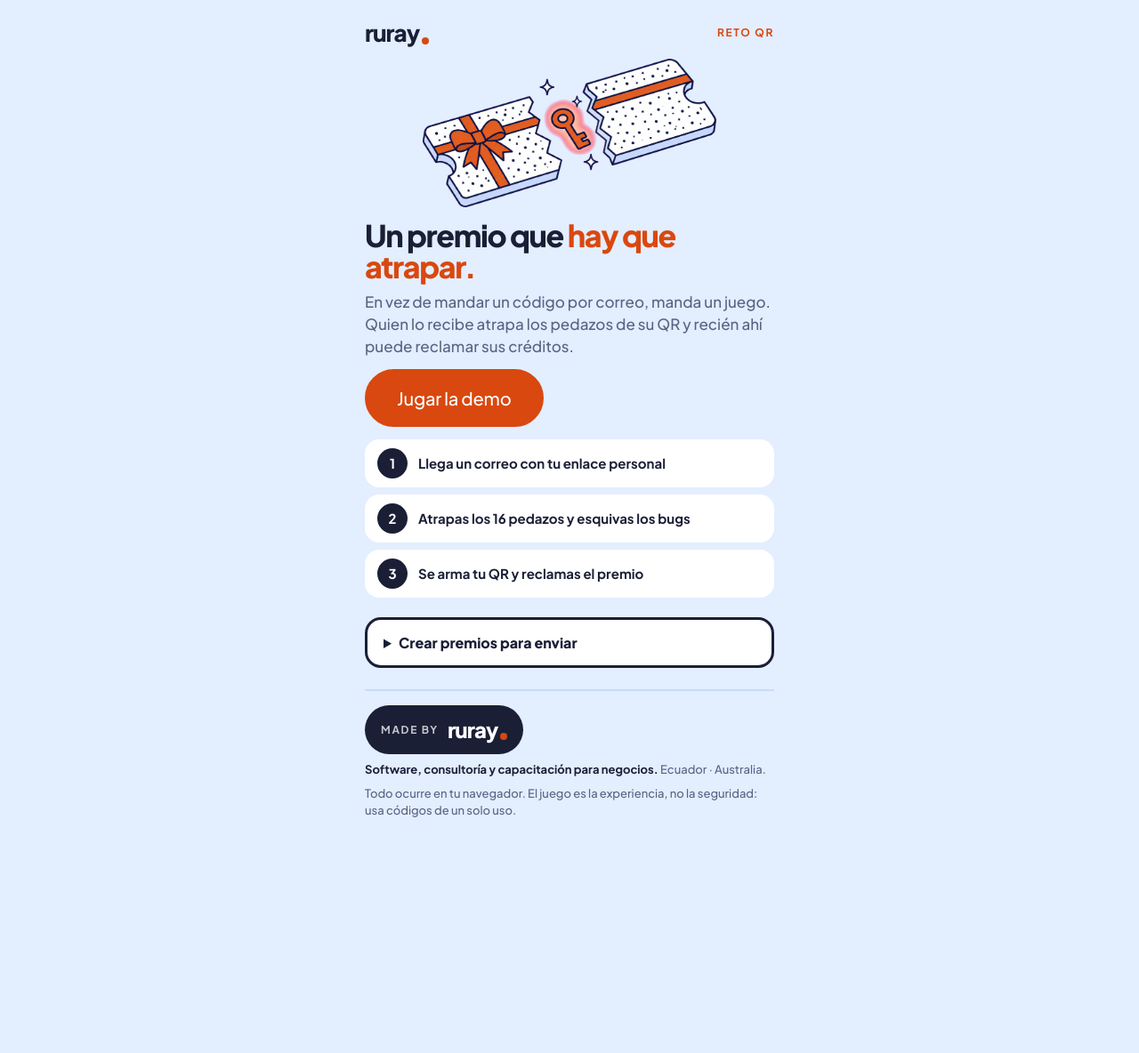
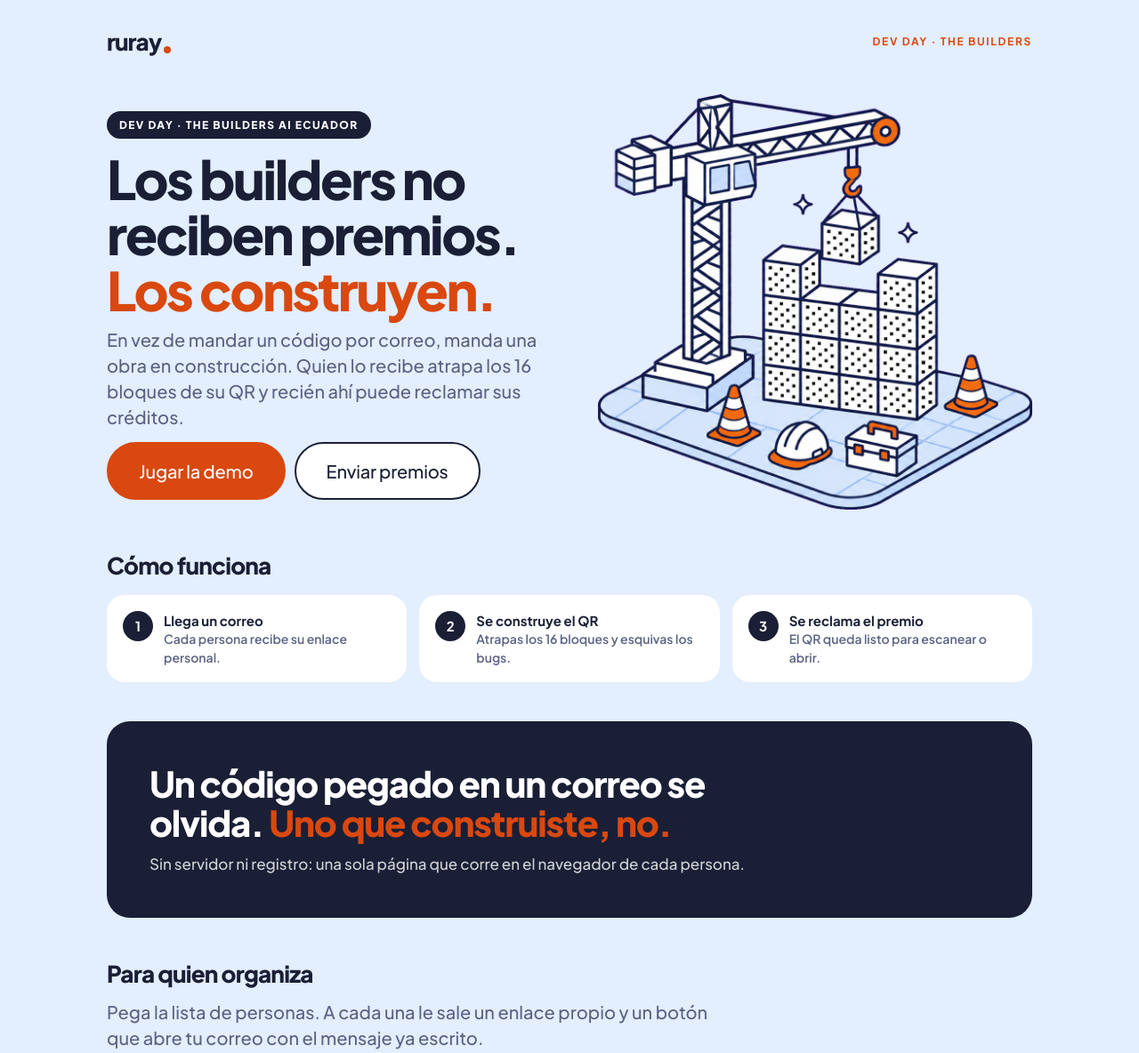
Before and after one commit to DweskZ/reto-qr, a plain HTML site: page index.html in a window 1280 px wide. Shown: the top 1184 px of the page at 89% size. Before the commit the page ends 957 px from the top, so only its background shows below. Drawn offline with nearby package versions, Linux system fonts and the light colour scheme.

Commit message:
feat: add builders-themed landing and construction artwork

```diff
--- a/index.html
+++ b/index.html
@@ -14,6 +14,28 @@
   body { min-height: 100vh; background: var(--ice); color: var(--ink); font: 500 17px/1.45 "Plus Jakarta Sans", system-ui, sans-serif;
          display: flex; justify-content: center; padding: 18px 16px 36px; }
   main { width: 100%; max-width: 460px; }
+  main.landing { max-width: 1040px; }
+  .badge { display: inline-block; font-size: 12px; font-weight: 800; letter-spacing: .12em; text-transform: uppercase; background: var(--ink); color: var(--white); padding: 7px 14px; border-radius: 999px; margin-top: 18px; }
+  .hero { display: grid; gap: 8px; align-items: center; }
+  .hero .art { max-width: 420px; order: -1; }
+  .sec { font-size: 26px; font-weight: 800; letter-spacing: -.03em; margin-top: 44px; }
+  .rules.three small { display: block; font-weight: 600; font-size: 14px; color: var(--muted); }
+  .band { margin-top: 44px; padding: 30px 26px; background: var(--ink); color: var(--white); border-radius: 26px; }
+  .band h2 { font-size: 28px; font-weight: 800; letter-spacing: -.03em; line-height: 1.1; }
+  .band em { font-style: normal; color: var(--tc); }
+  .band p { margin-top: 12px; opacity: .8; }
+  .maker { max-width: 620px; }
+  @media (min-width: 860px) {
+    main.landing { padding-top: 10px; }
+    .hero { grid-template-columns: 1.05fr 1fr; gap: 40px; margin-top: 30px; }
+    .hero .art { max-width: 100%; order: 0; }
+    main.landing h1 { font-size: 60px; }
+    main.landing .lead { font-size: 20px; max-width: 34em; }
+    .rules.three { grid-template-columns: repeat(3, 1fr); gap: 14px; }
+    .rules.three li { align-items: flex-start; padding: 18px; border-radius: 20px; }
+    .band { padding: 48px; }
+    .band h2 { font-size: 40px; max-width: 18em; }
+  }
   .wm { font-weight: 800; font-size: 26px; letter-spacing: -.04em; display: inline-flex; align-items: flex-end; }
   .wm i { width: 8px; height: 8px; border-radius: 50%; background: var(--tc); margin: 0 0 6px 3px; }
   .top { display: flex; justify-content: space-between; align-items: center; }
@@ -73,24 +95,21 @@
   .made { display: inline-flex; align-items: center; gap: 10px; padding: 10px 18px; border-radius: 999px; background: var(--ink); color: var(--white); }
   .made span:first-child { font-size: 12px; font-weight: 700; letter-spacing: .14em; text-transform: uppercase; opacity: .75; }
   .made .wm { font-size: 24px; }
-  .maker { margin-top: 22px; }
-  .maker summary { cursor: pointer; font-weight: 800; font-size: 16px; padding: 14px 18px; background: var(--white); border: 3px solid var(--ink); border-radius: 18px; }
-  .maker[open] summary { margin-bottom: 10px; }
   [hidden] { display: none !important; }
 </style>
 </head>
 <body>
 <main>
-  <div class="top"><span class="wm">ruray<i></i></span><small>Reto QR</small></div>
+  <div class="top"><span class="wm">ruray<i></i></span><small>Dev Day · The Builders</small></div>
 
   <!-- Intro: shown when the link carries a reward. -->
   <section id="intro" hidden>
-    <img class="art" src="art/hero.png" alt="">
-    <h1 id="title">Tus créditos están <em>cayendo del cielo.</em></h1>
-    <p class="lead">Tu código QR viene en 16 pedazos. Atrápalos todos con la caja para armarlo.</p>
+    <img class="art" src="art/build.png" alt="" onerror="this.src='art/hero.png'">
+    <h1 id="title">Builder, tu premio <em>se construye.</em></h1>
+    <p class="lead">Tu código QR viene en 16 bloques. Atrápalos todos con la caja y constrúyelo.</p>
     <ul class="rules">
-      <li><b>+1</b>Atrapa cada pedazo del QR</li>
-      <li class="bad"><b>−1</b>Esquiva los bugs: te quitan un pedazo</li>
+      <li><b>+1</b>Atrapa cada bloque del QR</li>
+      <li class="bad"><b>−1</b>Esquiva los bugs: te tumban un bloque</li>
     </ul>
     <div class="row"><button class="btn main big" id="go">Jugar</button></div>
   </section>
@@ -98,10 +117,10 @@
   <!-- Game: board with the pieces caught, and the field where they fall. -->
   <section id="game" hidden>
     <img class="art" id="winArt" src="art/win.png" alt="" hidden>
-    <h1 id="winTitle" hidden>¡Lo armaste! <em>Este es tu código.</em></h1>
+    <h1 id="winTitle" hidden>¡Obra terminada! <em>Este es tu código.</em></h1>
     <div class="hud" id="hud">
       <div class="board" id="board" aria-label="Código QR en construcción"></div>
-      <div class="stats"><span>Pedazos<b id="count">0/16</b></span><span>Tiempo<b id="time">0:00</b></span></div>
+      <div class="stats"><span>Bloques<b id="count">0/16</b></span><span>Tiempo<b id="time">0:00</b></span></div>
     </div>
     <div class="field" id="field"><canvas id="canvas" aria-label="Zona de juego. Mueve la caja con el dedo, el ratón o las flechas."></canvas><div class="toast" id="toast"></div></div>
     <p class="hint" id="how">Mueve la caja con el dedo, el ratón o las flechas.</p>
@@ -113,37 +132,50 @@
     </div>
   </section>
 
-  <!-- Creator: no reward in the link. Paste the list of people and send each email in one click. -->
+  <!-- Landing: no reward in the link. Explains the idea, links to a demo, and prepares the emails. -->
   <section id="create" hidden>
-    <img class="art" src="art/hero.png" alt="">
-    <h1>Un premio que <em>hay que atrapar.</em></h1>
-    <p class="lead">En vez de mandar un código por correo, manda un juego. Quien lo recibe atrapa los pedazos de su QR y recién ahí puede reclamar sus créditos.</p>
-    <div class="row"><a class="btn main big" id="demo" href="#">Jugar la demo</a></div>
-    <ul class="rules">
-      <li><b>1</b>Llega un correo con tu enlace personal</li>
-      <li><b>2</b>Atrapas los 16 pedazos y esquivas los bugs</li>
-      <li><b>3</b>Se arma tu QR y reclamas el premio</li>
+    <div class="hero">
+      <div>
+        <span class="badge">Dev Day · The Builders AI Ecuador</span>
+        <h1>Los builders no reciben premios. <em>Los construyen.</em></h1>
+        <p class="lead">En vez de mandar un código por correo, manda una obra en construcción. Quien lo recibe atrapa los 16 bloques de su QR y recién ahí puede reclamar sus créditos.</p>
+        <div class="row"><a class="btn main big" id="demo" href="#">Jugar la demo</a><a class="btn big" href="#organiza">Enviar premios</a></div>
+      </div>
+      <img class="art" src="art/build.png" alt="" onerror="this.src='art/hero.png'">
+    </div>
+
+    <h2 class="sec">Cómo funciona</h2>
+    <ul class="rules three">
+      <li><b>1</b><span>Llega un correo<small>Cada persona recibe su enlace personal.</small></span></li>
+      <li><b>2</b><span>Se construye el QR<small>Atrapas los 16 bloques y esquivas los bugs.</small></span></li>
+      <li><b>3</b><span>Se reclama el premio<small>El QR queda listo para escanear o abrir.</small></span></li>
     </ul>
-    <details class="maker"><summary>Crear premios para enviar</summary>
-    <p class="hint">Pega la lista de personas. A cada una le sale un enlace propio y un botón que abre tu correo con el mensaje ya escrito.</p>
-    <div class="card">
+
+    <div class="band">
+      <h2>Un código pegado en un correo se olvida. <em>Uno que construiste, no.</em></h2>
+      <p>Sin servidor ni registro: una sola página que corre en el navegador de cada persona.</p>
+    </div>
+
+    <h2 class="sec" id="organiza">Para quien organiza</h2>
+    <p class="lead">Pega la lista de personas. A cada una le sale un enlace propio y un botón que abre tu correo con el mensaje ya escrito.</p>
+    <div class="card maker">
       <label>Una persona por línea: nombre, correo, código o enlace del premio
         <textarea id="fList" placeholder="Ana, ana@ejemplo.com, CREDITOS-ABC-123&#10;Luis, luis@ejemplo.com, CREDITOS-DEF-456" spellcheck="false"></textarea></label>
       <label>Enviar desde<select id="fMail"><option value="gmail">Gmail</option><option value="outlook">Outlook en la web</option><option value="app">La aplicación de correo de este equipo</option></select></label>
       <div class="row"><button class="btn main" id="make">Preparar correos</button></div>
       <p class="msg" id="makeMsg"></p>
     </div>
-    <div class="card" id="madeLink" hidden>
+    <div class="card maker" id="madeLink" hidden>
       <h2 id="madeTitle">Correos listos</h2>
       <p class="hint">Cada botón abre un correo ya redactado. Revísalo y pulsa enviar.</p>
       <ul class="people" id="people"></ul>
     </div>
-    </details>
   </section>
 
   <footer>
-    <div class="made"><span>Made by</span><span class="wm">ruray<i></i></span></div>
-    <p><b>Software, consultoría y capacitación para negocios.</b> Ecuador · Australia.</p>
+    <div class="made"><span>Built by</span><span class="wm">ruray<i></i></span></div>
+    <p><b>Ruray construye software, consultoría y capacitación para negocios.</b> Ecuador · Australia.</p>
+    <p>Reto hecho por Ruray para el Dev Day de la comunidad The Builders AI Ecuador. No es una página oficial de la comunidad.</p>
     <p>Todo ocurre en tu navegador. El juego es la experiencia, no la seguridad: usa códigos de un solo uso.</p>
   </footer>
 </main>
@@ -194,7 +226,7 @@
   function startGame(data) {
     const qr = qrCanvas(data.c), image = qr.toDataURL("image/png"), slice = qr.width / GRID;
     const board = $("board"), field = $("field"), canvas = $("canvas"), ctx = canvas.getContext("2d");
-    if (data.n) $("title").innerHTML = `${escapeHtml(data.n)}, tus créditos están <em>cayendo del cielo.</em>`;
+    if (data.n) $("title").innerHTML = `${escapeHtml(data.n)}, tu premio <em>se construye.</em>`;
 
     board.style.gridTemplateColumns = `repeat(${GRID}, 1fr)`;
     const cells = Array.from({ length: TOTAL }, (_, i) => {
@@ -258,7 +290,7 @@
             if (have.length) { const lost = have[Math.floor(Math.random() * have.length)]; got.delete(lost); cells[lost].classList.remove("got"); }
             floats.push({ x: it.x, y: top - 6, text: "−1", color: TC, life: .8 });
             field.classList.remove("hit"); void field.offsetWidth; field.classList.add("hit");
-            toast("¡Un bug! Perdiste un pedazo"); beep(170, .28, "sawtooth", .07, .5);
+            toast("¡Un bug! Te tumbó un bloque"); beep(170, .28, "sawtooth", .07, .5);
           }
           hud();
         }
@@ -371,8 +403,8 @@
       const kind = $("fMail").value;
       $("people").innerHTML = rows.map((row, i) => {
         const link = location.origin + location.pathname + "#" + encode({ c: row.code, n: row.name });
-        const subject = `${row.name}, tus créditos te esperan (hay que atraparlos)`;
-        const body = `Hola ${row.name}:\n\nTienes créditos esperándote, pero hay que ganárselos. Tu código QR viene en pedazos: atrápalos todos para armarlo.\n\n${link}\n\nSuerte con los bugs.\n\nMade by Ruray`;
+        const subject = `${row.name}, tu premio se construye`;
+        const body = `Hola ${row.name}:\n\nLos builders no reciben premios: los construyen. Tu código QR viene en 16 bloques. Atrápalos todos y reclama tus créditos.\n\n${link}\n\nSuerte con los bugs.\n\nBuilt by Ruray`;
         return `<li data-i="${i}"><div>${escapeHtml(row.name)}<small>${escapeHtml(row.email)}</small></div>
           <a class="btn main small send" href="${escapeHtml(compose(kind, row.email, subject, body))}" target="_blank" rel="noopener">Abrir correo</a>
           <button class="btn small copy" data-link="${escapeHtml(link)}">Enlace</button></li>`;
@@ -388,7 +420,7 @@
   }
 
   const data = decode(location.hash.slice(1));
-  if (data) { $("intro").hidden = false; startGame(data); } else { $("create").hidden = false; startCreator(); }
+  if (data) { $("intro").hidden = false; startGame(data); } else { document.querySelector("main").classList.add("landing"); $("create").hidden = false; startCreator(); }
   addEventListener("hashchange", () => location.reload());
 </script>
 </body>
```
Also changed, not shown: art/build.png (added), 1 other file.
